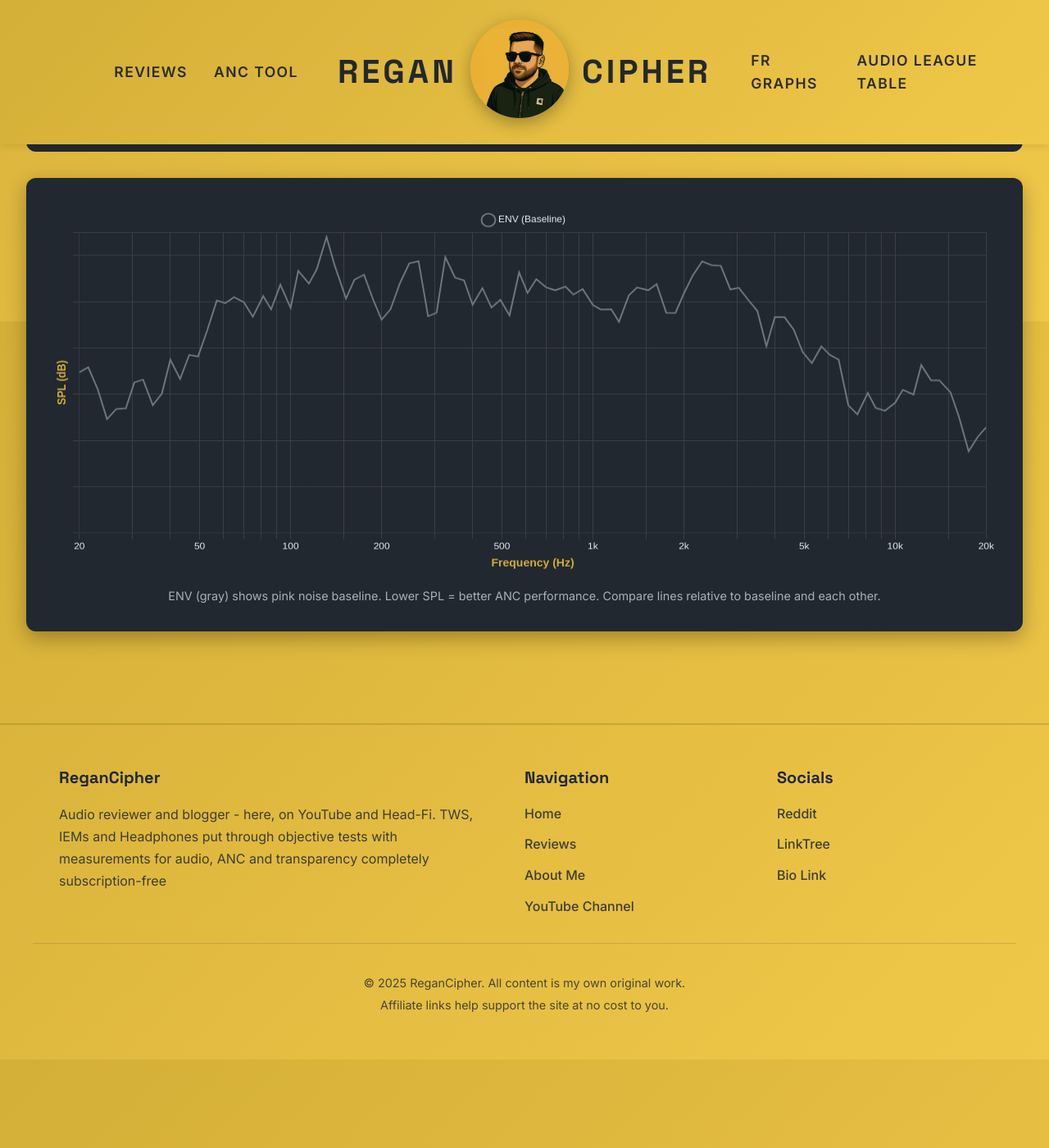
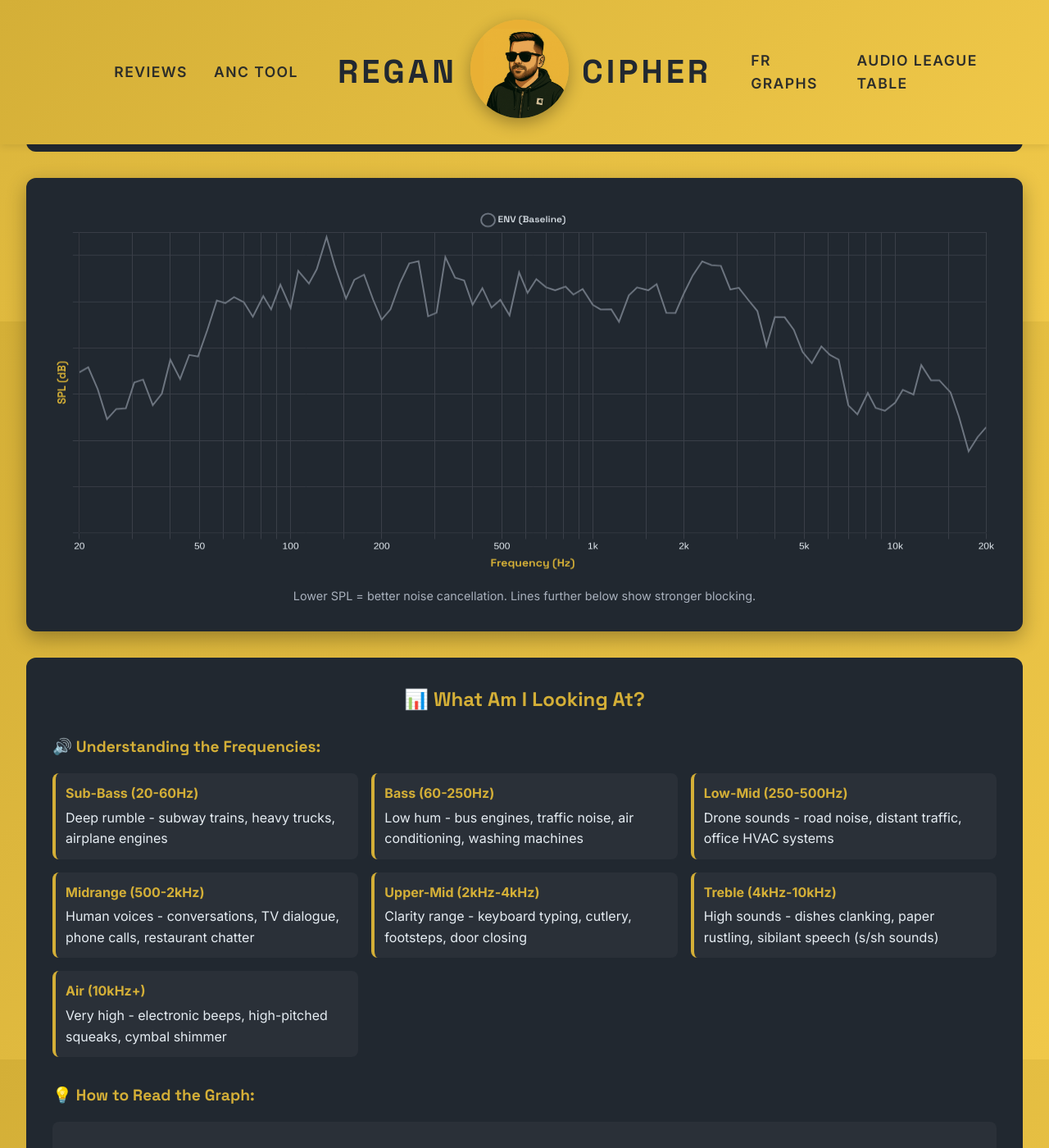
Before and after one commit to regancipher/regancipher.github.io, a Jekyll site: the page built from anc-comparison.html, in a window 1280 px wide and 1400 px high, scrolled down 508 px. Shown: the whole window at 82% size. Built offline with Jekyll 4.4.1, drawn with Linux system fonts in a browser that asks for light colours; some of the changed text lies outside the part shown.

Commit message:
Add frequency guide and tooltips to ANC comparison tool

```diff
--- a/anc-comparison.html
+++ b/anc-comparison.html
@@ -127,6 +127,73 @@
     margin-top: 1rem;
 }
 
+.frequency-guide {
+    background: var(--secondary-bg);
+    padding: 2rem;
+    border-radius: 12px;
+    margin-top: 2rem;
+    color: var(--text-primary);
+}
+
+.frequency-guide h2 {
+    color: var(--accent-color);
+    font-family: var(--font-display);
+    font-size: 1.5rem;
+    margin-bottom: 1.5rem;
+    text-align: center;
+}
+
+.guide-section {
+    margin-bottom: 2rem;
+}
+
+.guide-section h3 {
+    color: var(--accent-color);
+    font-family: var(--font-display);
+    font-size: 1.2rem;
+    margin-bottom: 1rem;
+}
+
+.frequency-list {
+    display: grid;
+    grid-template-columns: repeat(auto-fit, minmax(300px, 1fr));
+    gap: 1rem;
+    list-style: none;
+    padding: 0;
+}
+
+.frequency-list li {
+    padding: 0.75rem;
+    background: var(--tertiary-bg);
+    border-radius: 8px;
+    border-left: 4px solid var(--accent-color);
+}
+
+.frequency-list strong {
+    color: var(--accent-color);
+    display: block;
+    margin-bottom: 0.25rem;
+}
+
+.how-to-read {
+    background: var(--tertiary-bg);
+    padding: 1.5rem;
+    border-radius: 8px;
+    line-height: 1.8;
+}
+
+.how-to-read p {
+    margin-bottom: 1rem;
+}
+
+.how-to-read p:last-child {
+    margin-bottom: 0;
+}
+
+.how-to-read strong {
+    color: var(--accent-color);
+}
+
 @media (max-width: 768px) {
     .anc-page h1 {
         font-size: 2rem;
@@ -138,6 +205,10 @@
 
     #ancChart {
         height: 350px !important;
+    }
+
+    .frequency-list {
+        grid-template-columns: 1fr;
     }
 }
 </style>
@@ -187,7 +258,60 @@
 
     <div class="chart-wrapper">
         <canvas id="ancChart"></canvas>
-        <p class="legend-note">ENV (gray) shows pink noise baseline. Lower SPL = better ANC performance. Compare lines relative to baseline and each other.</p>
+        <p class="legend-note" id="legendNote">Lower SPL = better noise cancellation. Lines further below show stronger blocking.</p>
+    </div>
+
+    <div class="frequency-guide">
+        <h2>📊 What Am I Looking At?</h2>
+
+        <div class="guide-section">
+            <h3>🔊 Understanding the Frequencies:</h3>
+            <ul class="frequency-list">
+                <li>
+                    <strong>Sub-Bass (20-60Hz)</strong>
+                    Deep rumble - subway trains, heavy trucks, airplane engines
+                </li>
+                <li>
+                    <strong>Bass (60-250Hz)</strong>
+                    Low hum - bus engines, traffic noise, air conditioning, washing machines
+                </li>
+                <li>
+                    <strong>Low-Mid (250-500Hz)</strong>
+                    Drone sounds - road noise, distant traffic, office HVAC systems
+                </li>
+                <li>
+                    <strong>Midrange (500-2kHz)</strong>
+                    Human voices - conversations, TV dialogue, phone calls, restaurant chatter
+                </li>
+                <li>
+                    <strong>Upper-Mid (2kHz-4kHz)</strong>
+                    Clarity range - keyboard typing, cutlery, footsteps, door closing
+                </li>
+                <li>
+                    <strong>Treble (4kHz-10kHz)</strong>
+                    High sounds - dishes clanking, paper rustling, sibilant speech (s/sh sounds)
+                </li>
+                <li>
+                    <strong>Air (10kHz+)</strong>
+                    Very high - electronic beeps, high-pitched squeaks, cymbal shimmer
+                </li>
+            </ul>
+        </div>
+
+        <div class="guide-section">
+            <h3>💡 How to Read the Graph:</h3>
+            <div class="how-to-read">
+                <p><strong>For ANC Mode:</strong><br>
+                Lower SPL (Sound Pressure Level) = Better noise cancellation<br>
+                The further below the baseline the line drops, the more noise is being blocked at that frequency.</p>
+
+                <p><strong>For Transparency Mode:</strong><br>
+                Higher SPL = More sound passthrough<br>
+                Lines closer to the baseline mean you can hear your environment more naturally.<br>
+                Lines above the baseline indicate amplification, which can create white noise or an unnatural sense of sound.<br>
+                The goal is natural sound reproduction - you want to hear voices and ambient noise as they actually sound.</p>
+            </div>
+        </div>
     </div>
 </div>
 
@@ -218,6 +342,21 @@
 
 const colors = ['#d4af37', '#3fb950', '#f85149', '#58a6ff'];
 
+// Frequency hover tooltips
+const frequencyTooltips = {
+    20: 'Subway rumble, airplane cabin drone',
+    50: 'Heavy trucks, deep bass',
+    100: 'Bus engines, heavy traffic',
+    200: 'Road noise, HVAC systems',
+    500: 'Office noise, distant traffic',
+    1000: 'Human voices, conversations',
+    2000: 'Speech clarity, phone calls',
+    4000: 'Keyboard typing, dishes',
+    8000: 'Sibilance, high-pitched speech',
+    10000: 'Very high sounds, electronic beeps',
+    20000: 'Upper limit of hearing'
+};
+
 document.addEventListener('DOMContentLoaded', () => {
     populateSelectors();
     initChart();
@@ -240,6 +379,15 @@
     currentMode = mode;
     document.querySelectorAll('.mode-btn').forEach(btn => btn.classList.remove('active'));
     document.getElementById(mode === 'anc' ? 'ancBtn' : 'transBtn').classList.add('active');
+
+    // Update legend based on mode
+    const legendNote = document.getElementById('legendNote');
+    if (mode === 'anc') {
+        legendNote.textContent = 'Lower SPL = better noise cancellation. Lines further below show stronger blocking.';
+    } else {
+        legendNote.textContent = 'Higher SPL = more passthrough. Lines closer to baseline = more natural sound.';
+    }
+
     updateChart();
 }
 
```
Also changed, not shown: other parts of anc-comparison.html (+8 -1 lines).
